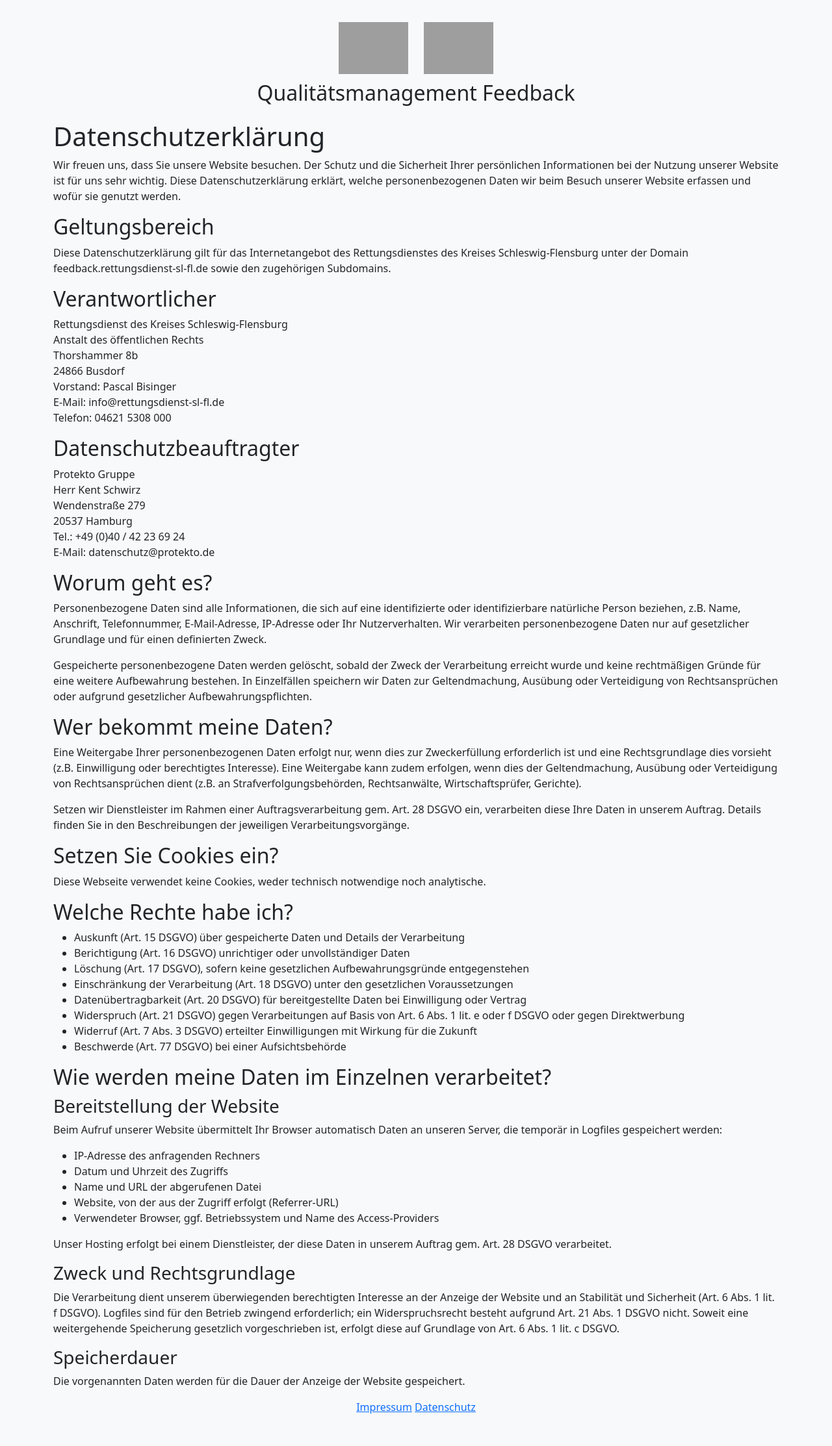
After one commit to mbrucker-kiel/qm-feedback-system, a FastAPI app: template templates/datenschutz.html in a window 1280 px wide. The commit adds this page. Shown: the whole page at 65% size. Run offline with FastAPI, Linux system fonts and the light colour scheme; the template is opened without the code that fills it, so the values that code supplies are empty; grey boxes are pictures that could not be loaded.

Commit message:
added datenschutz and impressum

```diff
--- a/main.py
+++ b/main.py
@@ -5,6 +5,7 @@ from db import get_db_connection
 
 from fastapi import FastAPI, Form, Request
 from fastapi.responses import HTMLResponse
+from fastapi.responses import PlainTextResponse
 from fastapi.staticfiles import StaticFiles
 from fastapi.templating import Jinja2Templates
 
@@ -65,6 +66,21 @@ MST_GRUPPEN = [
 async def read_root(request: Request):
     return templates.TemplateResponse("index.html", {"request": request})
 
+
+# --- Rechtliches ---
+@app.get("/impressum", response_class=HTMLResponse)
+async def impressum(request: Request):
+    return templates.TemplateResponse("impressum.html", {"request": request})
+
+
+@app.get("/datenschutz", response_class=HTMLResponse)
+async def datenschutz(request: Request):
+    return templates.TemplateResponse("datenschutz.html", {"request": request})
+
+@app.get('/robots.txt', response_class=PlainTextResponse, include_in_schema=False)
+async def robots():
+    data = """User-agent: *\nDisallow: /"""
+    return data
 
 # --- Rettungsdienst (RD) ---
 @app.get("/rd", response_class=HTMLResponse)
--- a/templates/base.html
+++ b/templates/base.html
@@ -4,7 +4,7 @@
     <meta charset="UTF-8">
     <meta name="viewport" content="width=device-width, initial-scale=1.0">
     <title>QM Feedback</title>
-    <link href="https://cdn.jsdelivr.net/npm/bootstrap@5.3.0/dist/css/bootstrap.min.css" rel="stylesheet">
+    <link href="../static/bootstrap.min.css" rel="stylesheet">
     <link rel="icon" type="image/svg+xml" href="{{ url_for('static', path='favicon.svg') }}">
     <style>
         body { background-color: #f8f9fa; }
@@ -24,11 +24,11 @@
         {% block content %}{% endblock %}
         <div class="text-center mb-4">
 
-            <a href="">Impressum</a>
-            <a href="">Datenschutz</a>
+            <a href="{{ url_for('impressum') }}">Impressum</a>
+            <a href="{{ url_for('datenschutz') }}">Datenschutz</a>
         </div>
     </div>
-    <script src="https://cdn.jsdelivr.net/npm/bootstrap@5.3.0/dist/js/bootstrap.bundle.min.js"></script>
+    <script src="../static/bootstrap.bundle.min.js"></script>
     <script>
         // Setzt das heutige Datum als Standardwert
         document.addEventListener("DOMContentLoaded", function() {
--- /dev/null
+++ b/templates/datenschutz.html
@@ -0,0 +1,97 @@
+{% extends "base.html" %}
+
+{% block content %}
+
+<h1>Datenschutzerklärung</h1>
+
+<p>
+Wir freuen uns, dass Sie unsere Website besuchen. Der Schutz und die Sicherheit Ihrer persönlichen Informationen bei der Nutzung unserer Website ist für uns sehr wichtig. Diese Datenschutzerklärung erklärt, welche personenbezogenen Daten wir beim Besuch unserer Website erfassen und wofür sie genutzt werden.
+</p>
+
+<h2>Geltungsbereich</h2>
+<p>
+Diese Datenschutzerklärung gilt für das Internetangebot des Rettungsdienstes des Kreises Schleswig-Flensburg unter der Domain feedback.rettungsdienst-sl-fl.de sowie den zugehörigen Subdomains.
+</p>
+
+<h2>Verantwortlicher</h2>
+<p>
+Rettungsdienst des Kreises Schleswig-Flensburg<br>
+Anstalt des öffentlichen Rechts<br>
+Thorshammer 8b<br>
+24866 Busdorf<br>
+Vorstand: Pascal Bisinger<br>
+E-Mail: info@rettungsdienst-sl-fl.de<br>
+Telefon: 04621 5308 000
+</p>
+
+<h2>Datenschutzbeauftragter</h2>
+<p>
+Protekto Gruppe<br>
+Herr Kent Schwirz<br>
+Wendenstraße 279<br>
+20537 Hamburg<br>
+Tel.: +49 (0)40 / 42 23 69 24<br>
+E-Mail: datenschutz@protekto.de
+</p>
+
+<h2>Worum geht es?</h2>
+<p>
+Personenbezogene Daten sind alle Informationen, die sich auf eine identifizierte oder identifizierbare natürliche Person beziehen, z.B. Name, Anschrift, Telefonnummer, E-Mail-Adresse, IP-Adresse oder Ihr Nutzerverhalten. Wir verarbeiten personenbezogene Daten nur auf gesetzlicher Grundlage und für einen definierten Zweck.
+</p>
+<p>
+Gespeicherte personenbezogene Daten werden gelöscht, sobald der Zweck der Verarbeitung erreicht wurde und keine rechtmäßigen Gründe für eine weitere Aufbewahrung bestehen. In Einzelfällen speichern wir Daten zur Geltendmachung, Ausübung oder Verteidigung von Rechtsansprüchen oder aufgrund gesetzlicher Aufbewahrungspflichten.
+</p>
+
+<h2>Wer bekommt meine Daten?</h2>
+<p>
+Eine Weitergabe Ihrer personenbezogenen Daten erfolgt nur, wenn dies zur Zweckerfüllung erforderlich ist und eine Rechtsgrundlage dies vorsieht (z.B. Einwilligung oder berechtigtes Interesse). Eine Weitergabe kann zudem erfolgen, wenn dies der Geltendmachung, Ausübung oder Verteidigung von Rechtsansprüchen dient (z.B. an Strafverfolgungsbehörden, Rechtsanwälte, Wirtschaftsprüfer, Gerichte).
+</p>
+<p>
+Setzen wir Dienstleister im Rahmen einer Auftragsverarbeitung gem. Art. 28 DSGVO ein, verarbeiten diese Ihre Daten in unserem Auftrag. Details finden Sie in den Beschreibungen der jeweiligen Verarbeitungsvorgänge.
+</p>
+
+<h2>Setzen Sie Cookies ein?</h2>
+<p>
+Diese Webseite verwendet keine Cookies, weder technisch notwendige noch analytische.
+</p>
+
+<h2>Welche Rechte habe ich?</h2>
+<ul>
+    <li>Auskunft (Art. 15 DSGVO) über gespeicherte Daten und Details der Verarbeitung</li>
+    <li>Berichtigung (Art. 16 DSGVO) unrichtiger oder unvollständiger Daten</li>
+    <li>Löschung (Art. 17 DSGVO), sofern keine gesetzlichen Aufbewahrungsgründe entgegenstehen</li>
+    <li>Einschränkung der Verarbeitung (Art. 18 DSGVO) unter den gesetzlichen Voraussetzungen</li>
+    <li>Datenübertragbarkeit (Art. 20 DSGVO) für bereitgestellte Daten bei Einwilligung oder Vertrag</li>
+    <li>Widerspruch (Art. 21 DSGVO) gegen Verarbeitungen auf Basis von Art. 6 Abs. 1 lit. e oder f DSGVO oder gegen Direktwerbung</li>
+    <li>Widerruf (Art. 7 Abs. 3 DSGVO) erteilter Einwilligungen mit Wirkung für die Zukunft</li>
+    <li>Beschwerde (Art. 77 DSGVO) bei einer Aufsichtsbehörde</li>
+</ul>
+
+<h2>Wie werden meine Daten im Einzelnen verarbeitet?</h2>
+
+<h3>Bereitstellung der Website</h3>
+<p>
+Beim Aufruf unserer Website übermittelt Ihr Browser automatisch Daten an unseren Server, die temporär in Logfiles gespeichert werden:
+</p>
+<ul>
+    <li>IP-Adresse des anfragenden Rechners</li>
+    <li>Datum und Uhrzeit des Zugriffs</li>
+    <li>Name und URL der abgerufenen Datei</li>
+    <li>Website, von der aus der Zugriff erfolgt (Referrer-URL)</li>
+    <li>Verwendeter Browser, ggf. Betriebssystem und Name des Access-Providers</li>
+</ul>
+<p>
+Unser Hosting erfolgt bei einem Dienstleister, der diese Daten in unserem Auftrag gem. Art. 28 DSGVO verarbeitet.
+</p>
+
+<h3>Zweck und Rechtsgrundlage</h3>
+<p>
+Die Verarbeitung dient unserem überwiegenden berechtigten Interesse an der Anzeige der Website und an Stabilität und Sicherheit (Art. 6 Abs. 1 lit. f DSGVO). Logfiles sind für den Betrieb zwingend erforderlich; ein Widerspruchsrecht besteht aufgrund Art. 21 Abs. 1 DSGVO nicht. Soweit eine weitergehende Speicherung gesetzlich vorgeschrieben ist, erfolgt diese auf Grundlage von Art. 6 Abs. 1 lit. c DSGVO.
+</p>
+
+<h3>Speicherdauer</h3>
+<p>
+Die vorgenannten Daten werden für die Dauer der Anzeige der Website gespeichert.
+</p>
+
+{% endblock %}
```
Also changed, not shown: templates/impressum.html (added, +27 -0 lines).
